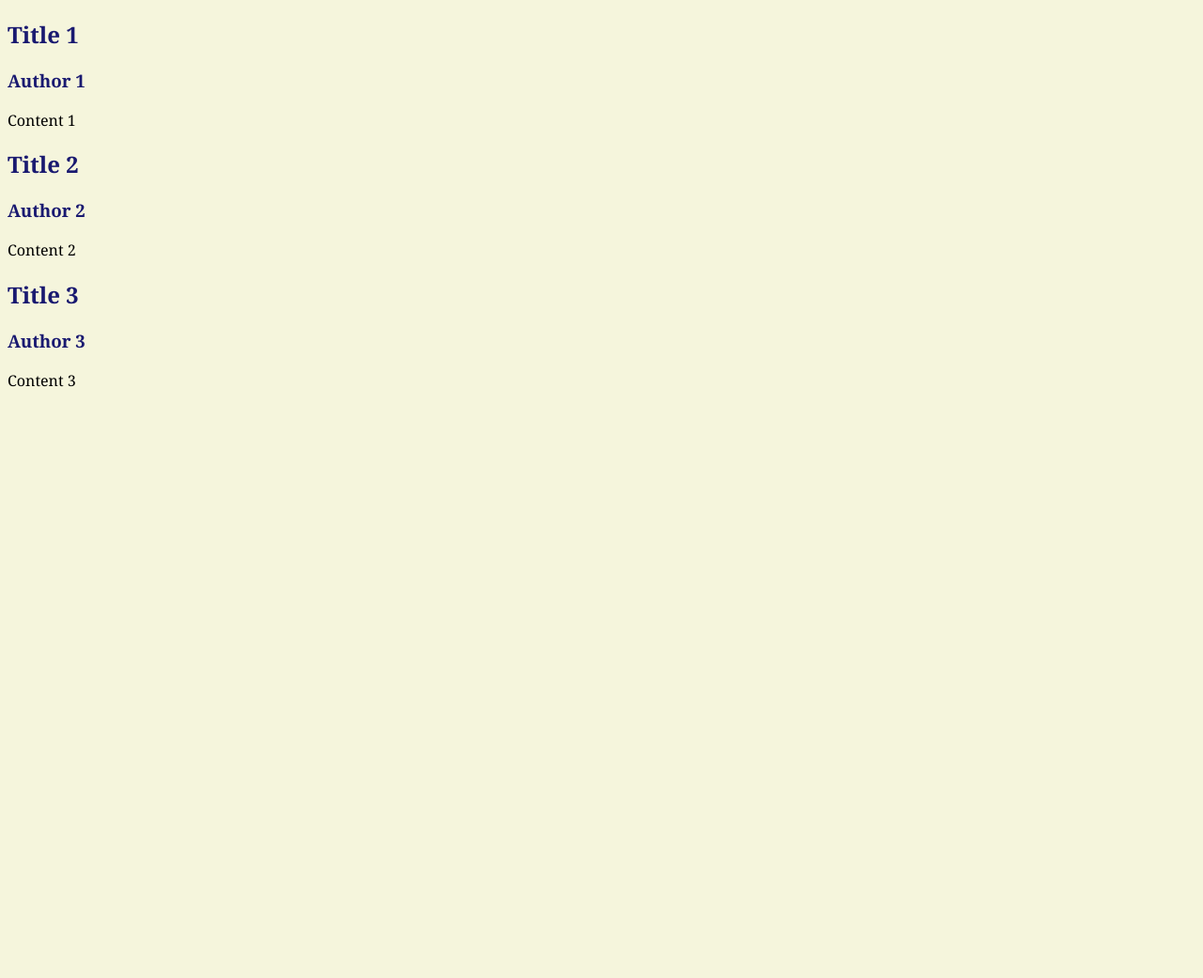
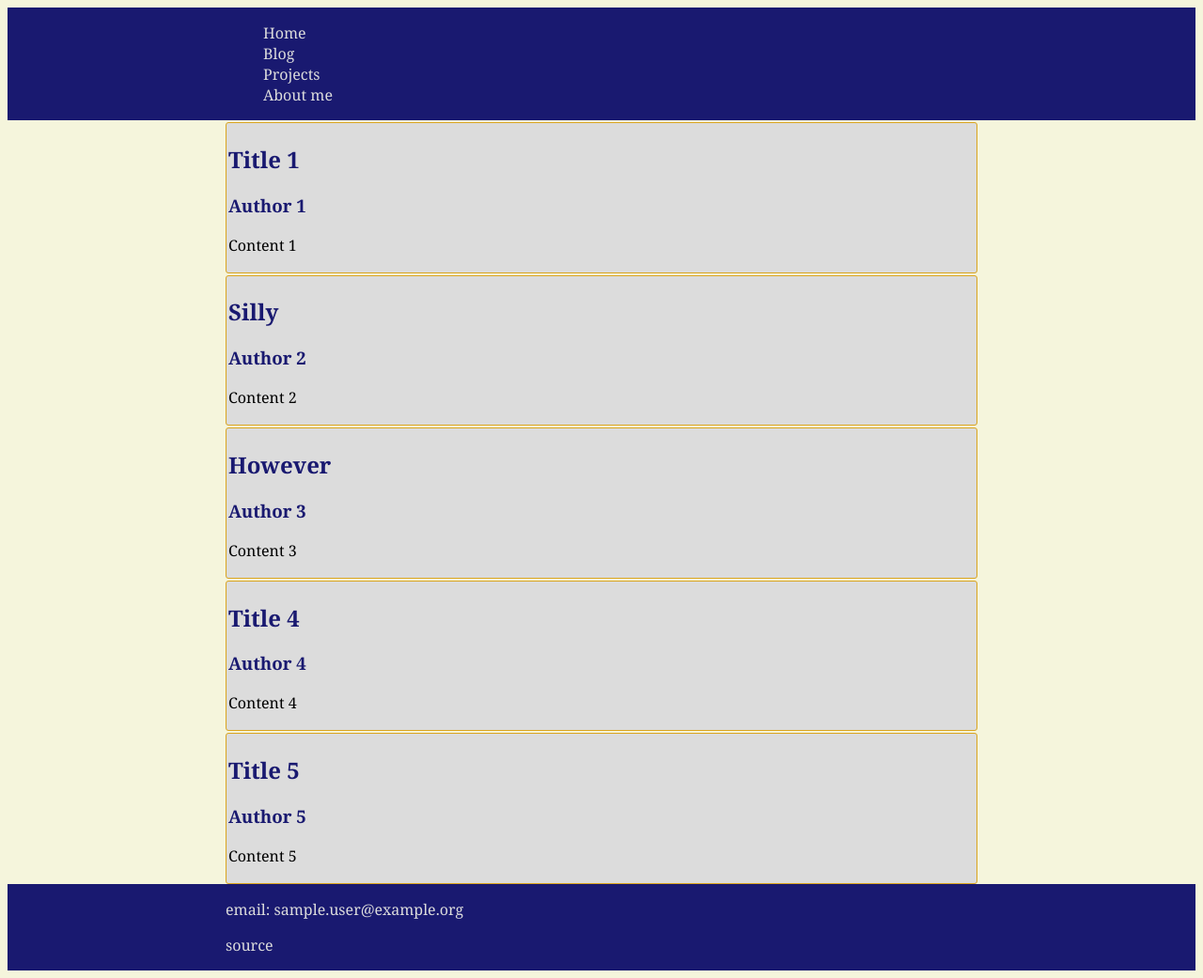
Before and after one commit to antebm/website, a FastAPI app: page / in a window 1280 px wide. Shown: the whole page at 94% size. Before the commit the page ends 412 px from the top, so only its background shows below. Run offline with FastAPI, Linux system fonts and the light colour scheme.

Commit message:
basic sample sites and mock data

```diff
--- a/main.py
+++ b/main.py
@@ -1,4 +1,5 @@
 from fastapi import FastAPI, Request
+from fastapi import responses
 from fastapi.responses import HTMLResponse
 from fastapi.staticfiles import StaticFiles
 from fastapi.templating import Jinja2Templates
@@ -12,7 +13,7 @@ app.mount("/static", StaticFiles(directory="static"), name="static")
 
 templates = Jinja2Templates(directory="templates")
 
-@app.get("/")
+@app.get("/", response_class=HTMLResponse)
 async def index(request: Request):
     recent_posts = blogpost_service.read_recent()
     return templates.TemplateResponse("index.html", {"request": request, "recent_posts": recent_posts})
--- a/requirements.txt
+++ b/requirements.txt
@@ -7,6 +7,8 @@ h11==0.12.0
 Jinja2==3.0.1
 MarkupSafe==2.0.1
 pydantic==1.8.2
+python-multipart==0.0.5
+six==1.16.0
 starlette==0.14.2
 typing-extensions==3.10.0.0
 uvicorn==0.14.0
--- a/services/blogpost_service.py
+++ b/services/blogpost_service.py
@@ -5,23 +5,37 @@ recent_blogposts = [
         "content": "Content 1"
     },
     {
-        "title": "Title 2",
+        "title": "Silly",
         "author": "Author 2",
         "content": "Content 2"
     },
     {
-        "title": "Title 3",
+        "title": "However",
         "author": "Author 3",
         "content": "Content 3"
+    },
+    {
+        "title": "Title 4",
+        "author": "Author 4",
+        "content": "Content 4"
+    },
+    {
+        "title": "Title 5",
+        "author": "Author 5",
+        "content": "Content 5"
     }
 ]
 
 def read_blogpost(post_id: str):
+    for blogpost in recent_blogposts:
+        if blogpost["title"] == post_id:
+            return blogpost
+
     return {
-        "title": "Title 1",
-        "author": "Author 1",
-        "content": "Content 1"
-    }
+            "title": "No content",
+            "author": "unknown author",
+            "content": "no content"
+            }
 
 def read_recent():
     return recent_blogposts
--- a/static/styles.css
+++ b/static/styles.css
@@ -1,3 +1,9 @@
+body {
+    display: block;
+    padding: none;
+    margin: none;
+}
+
 h1, h2, h3, h4, h5, h6 {
     color: midnightblue;
 }
@@ -6,3 +12,55 @@ body {
     font-family: Cambria, Cochin, Georgia, Times, 'Times New Roman', serif;
     background-color: beige;
 }
+
+
+.container {
+    max-width: 800px;
+    margin-left: auto;
+    margin-right: auto;
+    margin-top: 2px;
+}
+nav {
+    display: flexbox;
+    background-color: midnightblue;
+    overflow: auto;
+}
+nav ul li {
+    display: flex;
+    color: gainsboro;
+}
+
+a {
+    text-decoration: none;
+    color: gainsboro;
+}
+a:visited {
+    text-decoration: none;
+}
+a:hover {
+    text-decoration: none;
+    color:olive;
+}
+footer {
+    background-color: midnightblue;
+    color: gainsboro;
+    margin-bottom: auto;
+    overflow: auto;
+}
+
+.blogpost-summary {
+    background-color: gainsboro;
+    padding: 2px;
+    border: goldenrod solid 1px;
+    border-radius: 3px;
+    margin: auto;
+    margin-top: 2px;
+}
+
+.blogpost-summary a {
+    color: midnightblue;
+}
+
+.blogpost-summary a:hover {
+    color: olive;
+}
--- /dev/null
+++ b/templates/base.html
@@ -0,0 +1,33 @@
+<!DOCTYPE html>
+<html lang="en">
+<head>
+    <meta charset="UTF-8">
+    <meta http-equiv="X-UA-Compatible" content="IE=edge">
+    <meta name="viewport" content="width=device-width, initial-scale=1.0">
+    <link href="{{ url_for('static', path='/styles.css') }}" rel="stylesheet">
+    <title>{% block title %}{% endblock %}</title>
+</head>
+<body>
+    <nav>
+        <div class="container">
+            <ul>
+                <li><a href="/">Home</a></li>
+                <li><a href="/blog">Blog</a></li>
+                <li><a href="/projects">Projects</a></li>
+                <li><a href="/about">About me</a></li>
+            </ul>
+        </div>
+    </nav>
+
+    {% block content %}No content{% endblock %}
+
+    <footer>
+        <div class="container">
+            <div class="contact">
+                <p>email: sample.user@example.org</p>
+                <p><a href="http://github.com/antebm"></a>source</p>
+            </div>
+        </div>
+    </footer>
+</body>
+</html>
--- a/templates/index.html
+++ b/templates/index.html
@@ -1,21 +1,17 @@
-<!DOCTYPE html>
-<html lang="en">
-<head>
-    <meta charset="UTF-8">
-    <meta http-equiv="X-UA-Compatible" content="IE=edge">
-    <meta name="viewport" content="width=device-width, initial-scale=1.0">
-    <link href="{{ url_for('static', path='/styles.css') }}" rel="stylesheet">
-    <title>Document</title>
-</head>
-<body>
-    {% for blogpost in recent_posts %}
+{% extends "base.html" %}
+
+{% block title %} Ante BM {% endblock %}
+{% block content %}
+
+<div class="container blog-recent">
+{% for blogpost in recent_posts %}
 
     <div class="blogpost-summary">
-        <h2>{{ blogpost.title }} </h2>
+        <h2><a href="/posts/{{ blogpost.title }}">{{ blogpost.title }} </a></h2>
         <h3>{{ blogpost.author }} </h3>
         <p>{{ blogpost.content }}</p>
     </div>
 
-    {% endfor %}
-</body>
-</html>
+{% endfor %}
+</div>
+{% endblock %}
```
Also changed, not shown: templates/post.html (+10 -13 lines), data/blogpost.py (added).
